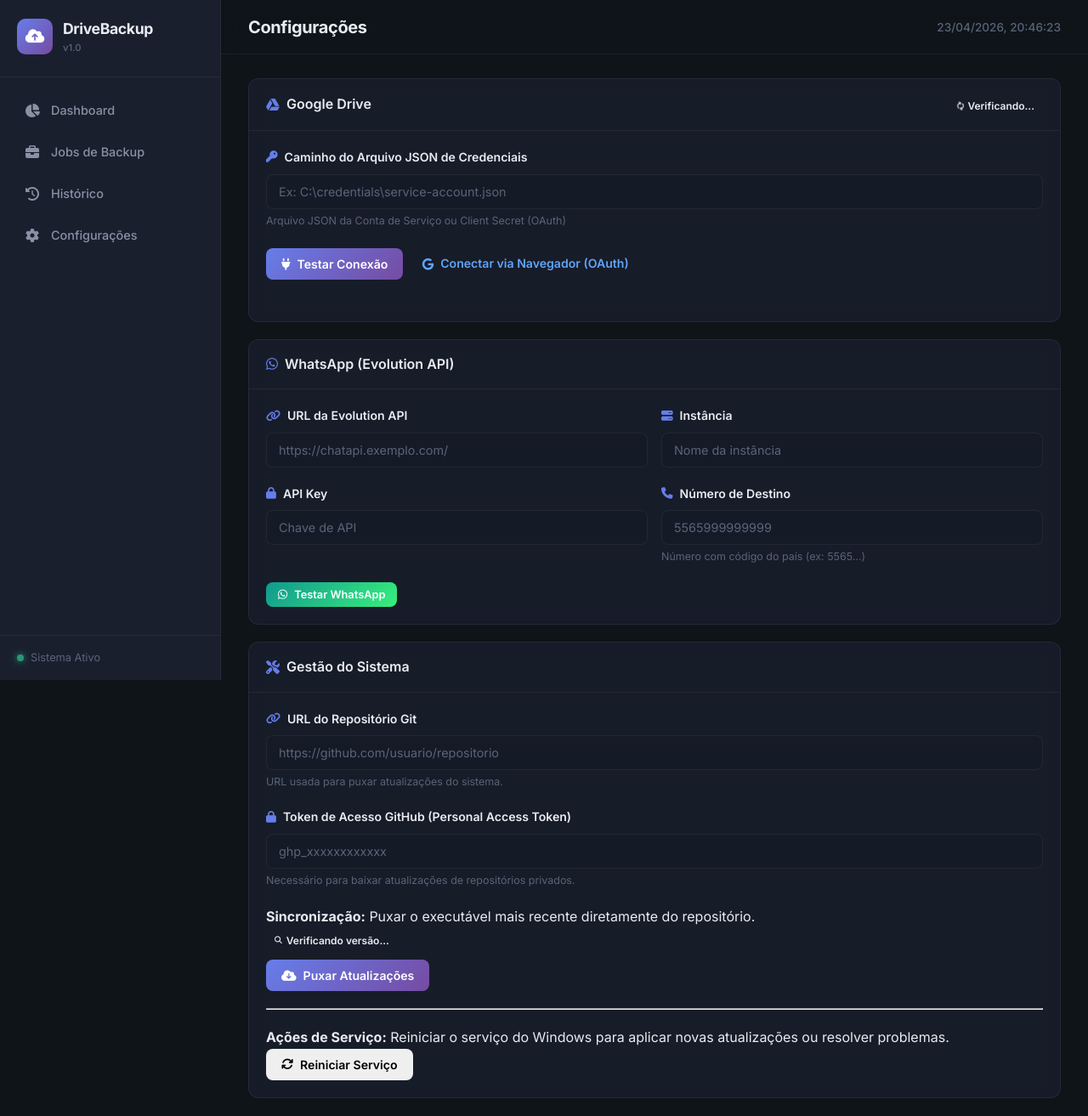
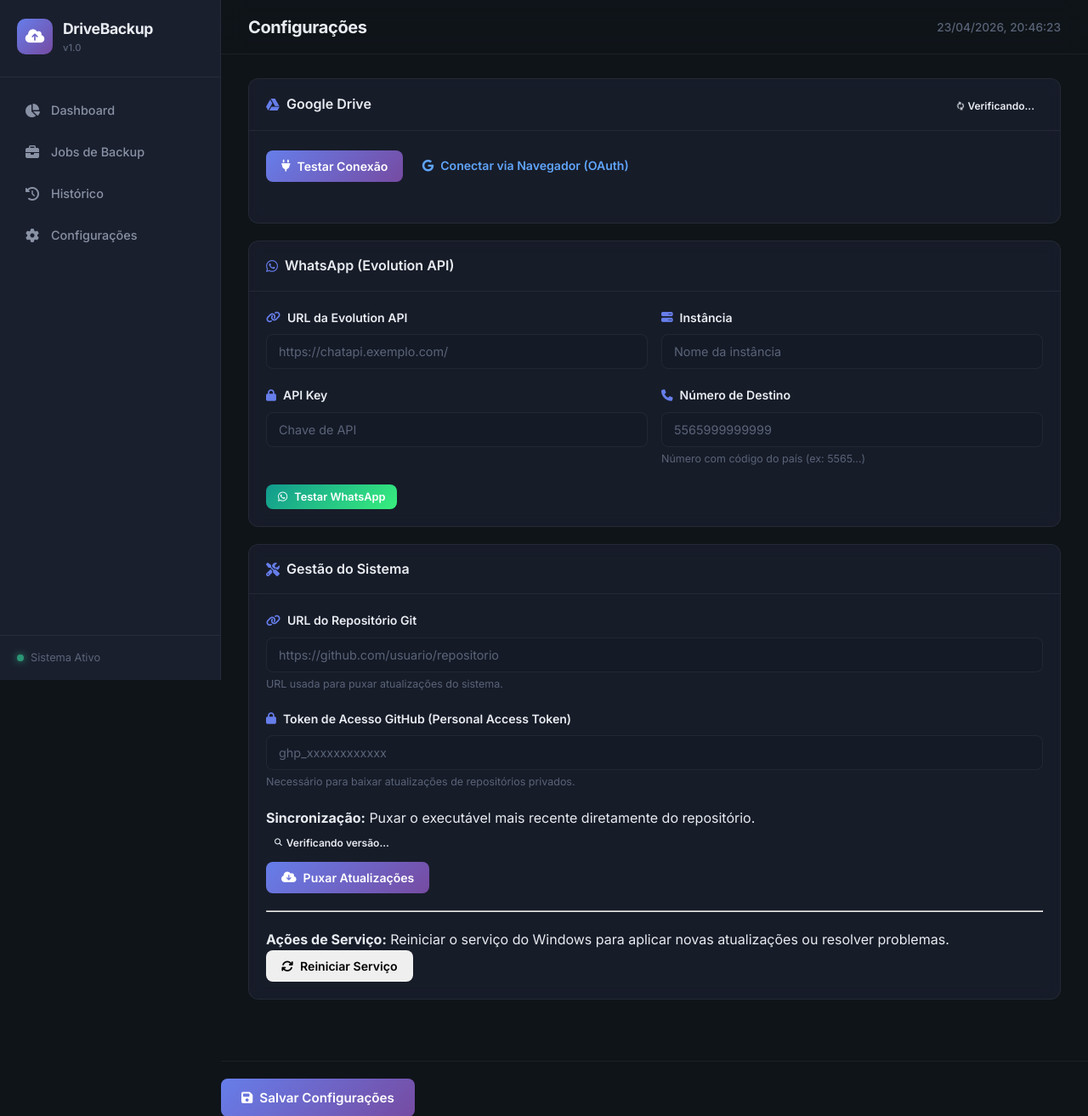
Before and after one commit to cristhian-sancore/DriveBackup, a Flask app: template templates/settings.html in a window 1280 px wide. Shown: the top 1313 px of the page at 85% size. Run offline with Flask 3, Linux system fonts and the light colour scheme; the template is opened without the code that fills it, so the values that code supplies are empty.

Commit message:
UX: Removido campo desnecessario de caminho JSON do Google Drive

```diff
--- a/templates/settings.html
+++ b/templates/settings.html
@@ -14,14 +14,6 @@
             </div>
         </div>
         <div class="card-body">
-            <div class="form-group">
-                <label for="google_json_path"><i class="fas fa-key"></i> Caminho do Arquivo JSON de Credenciais</label>
-                <input type="password" id="google_json_path" name="google_json_path" class="form-control"
-                       placeholder="Ex: C:\credentials\service-account.json"
-                       value="{{ config.get('google_json_path', '') }}">
-                <small class="form-hint">Arquivo JSON da Conta de Serviço ou Client Secret (OAuth)</small>
-            </div>
-
             <div class="d-flex align-items-center mb-3" style="gap: 10px;">
                 <button type="button" class="btn btn-primary" onclick="testarDrive()">
                     <i class="fas fa-plug"></i> Testar Conexão
```
Also changed, not shown: 1 other file.
